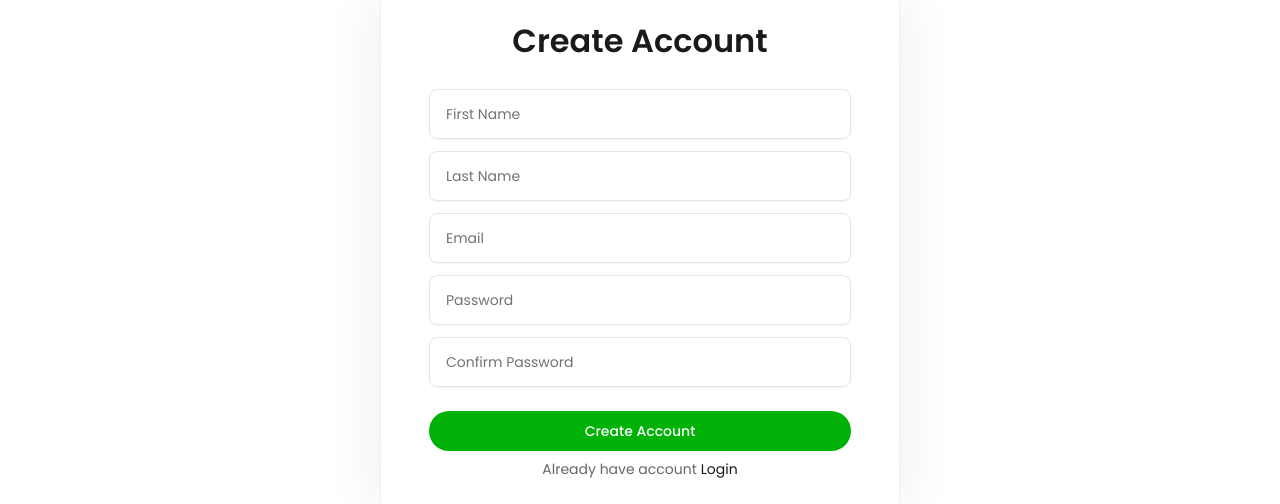
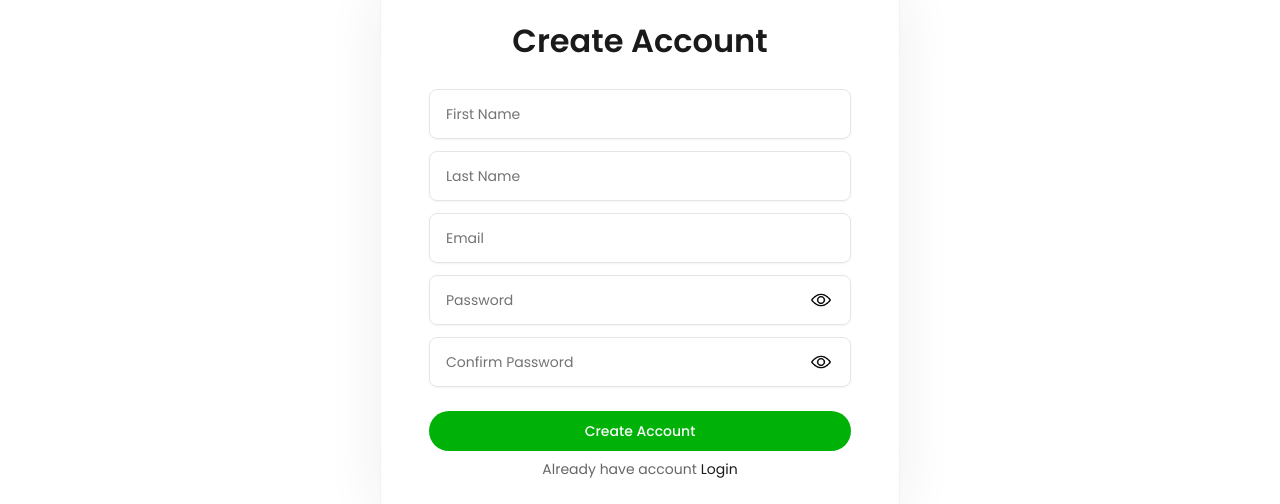
Before and after one commit to luisSalazar8/corn-store, a React (Vite) app in the folder frontend/: page /register in a window 1280 px wide. Shown: the part 256-760 px from the top of the page. Built offline with nearby package versions, Linux system fonts and the light colour scheme; no server answers.

Commit message:
feat: register form

```diff
--- a/frontend/package.json
+++ b/frontend/package.json
@@ -14,6 +14,7 @@
     "@radix-ui/react-slot": "^1.2.3",
     "@tailwindcss/vite": "^4.1.10",
     "@tanstack/react-query": "^5.81.2",
+    "axios": "^1.10.0",
     "class-variance-authority": "^0.7.1",
     "clsx": "^2.1.1",
     "firebase": "^11.9.1",
--- a/frontend/src/components/formComponents/Controlled.tsx
+++ b/frontend/src/components/formComponents/Controlled.tsx
@@ -31,7 +31,7 @@ const Controlled = ({ name, input, rules }: ControlledProps) => {
         rules={rules}
       />
       {errors[name] && (
-        <span className="text-red-500 text-sm">
+        <span className="text-red-500 text-sm font-semibold ml-1">
           {errors[name]?.message as string}
         </span>
       )}
--- /dev/null
+++ b/frontend/src/const/Api.ts
@@ -0,0 +1 @@
+export const API_LINK = import.meta.env.VITE_BACKEND_API;
--- a/frontend/src/pages/Register.tsx
+++ b/frontend/src/pages/Register.tsx
@@ -1,55 +1,128 @@
+import Controlled from "@/components/formComponents/Controlled";
+import LoadingButton from "@/components/formComponents/LoadingButton";
+import PasswordInput from "@/components/formComponents/PasswordInput";
 import StyledCard from "@/components/styledComponents/StyledCard";
 import StyledInput from "@/components/styledComponents/StyledInput";
-import SuccessButton from "@/components/styledComponents/SuccessButton";
 import { CardContent, CardFooter, CardTitle } from "@/components/ui/card";
-import { Link } from "react-router";
+import { SignUp } from "@/services/Auth";
+import { useMutation } from "@tanstack/react-query";
+import { FormProvider, useForm } from "react-hook-form";
+import { Link, useNavigate } from "react-router";
+import { toast } from "sonner";
+
+interface RegisterForm {
+  firstname: string;
+  lastname: string;
+  email: string;
+  password: string;
+  confPassword: string;
+}
 
 const Register = () => {
+  const methods = useForm<RegisterForm>();
+  const { handleSubmit } = methods;
+  const navigate = useNavigate();
+
+  const { mutate, isPending } = useMutation({
+    mutationFn: (data: RegisterForm) => {
+      const { firstname, lastname, email, password } = data;
+      return SignUp({ firstname, lastname, email, password });
+    },
+    onError: () => {
+      toast.error("Sign Up Failed", {
+        description: "An error ocurred, please try again latter!",
+      });
+    },
+    onSuccess: () => {
+      toast.success("Sign Up Success", {
+        description: "Please log in.",
+      });
+      navigate("/login");
+    },
+  });
+
+  const onSubmit = (data: RegisterForm) => {
+    mutate(data);
+  };
+
   return (
     <div className="my-20">
+      <form onSubmit={handleSubmit(onSubmit)}>
         <div className="max-w-[520px] mx-auto">
           <StyledCard>
             <CardTitle className="mx-auto text-3.5xl font-semibold text-gray-footer">
               Create Account
             </CardTitle>
             <CardContent>
-            <form>
+              <FormProvider {...methods}>
                 <div className="flex flex-col gap-3">
+                  <Controlled
+                    name="firstname"
+                    input={
                       <StyledInput
                         id="firstname"
                         type="text"
                         placeholder="First Name"
-                  required
                       />
+                    }
+                    rules={{ required: true }}
+                  />
+                  <Controlled
+                    name="lastname"
+                    input={
                       <StyledInput
                         id="lastname"
                         type="text"
                         placeholder="Last Name"
-                  required
                       />
+                    }
+                    rules={{ required: true }}
+                  />
+                  <Controlled
+                    name="email"
+                    input={
                       <StyledInput
                         id="email"
                         type="email"
                         placeholder="Email"
-                  required
                       />
-                <StyledInput
+                    }
+                    rules={{ required: true }}
+                  />
+                  <Controlled
+                    name="password"
+                    input={
+                      <PasswordInput
                         id="password"
                         type="password"
                         placeholder="Password"
-                  required
                       />
-                <StyledInput
+                    }
+                    rules={{ required: true }}
+                  />
+                  <Controlled
+                    name="confPass"
+                    input={
+                      <PasswordInput
                         id="confPass"
                         type="password"
                         placeholder="Confirm Password"
-                  required
+                      />
+                    }
+                    rules={{
+                      required: true,
+                      validate: (value, form) => {
+                        return value === form.password || 'Passwords do not match';
+                      },
+                    }}
                   />
                 </div>
-            </form>
+              </FormProvider>
             </CardContent>
             <CardFooter className="flex-col gap-2">
-            <SuccessButton type="submit">Create Account</SuccessButton>
+              <LoadingButton isLoading={isPending}>
+                Create Account
+              </LoadingButton>
               <div className="text-gray-link text-sm">
                 Already have account
                 <span className="text-gray-footer ml-1 text-sm">
@@ -64,6 +137,7 @@ const Register = () => {
             </CardFooter>
           </StyledCard>
         </div>
+      </form>
     </div>
   );
 };
--- a/frontend/src/services/Auth.ts
+++ b/frontend/src/services/Auth.ts
@@ -1,5 +1,7 @@
 import { auth } from "@/config/firebase";
 import { signInWithEmailAndPassword, signOut } from "firebase/auth";
+import axios from "axios";
+import { API_LINK } from "@/const/Api";
 
 export const LogIn = (email: string, password: string) => {
   return signInWithEmailAndPassword(auth, email, password);
@@ -8,3 +10,16 @@ export const LogIn = (email: string, password: string) => {
 export const LogOut = () => {
   return signOut(auth);
 };
+
+export const SignUp = async (fields: {
+  firstname: string;
+  lastname: string;
+  email: string;
+  password: string;
+}) => {
+  const response = await axios.post(`${API_LINK}user`, fields, {
+    headers: { "Content-Type": "application/json" },
+  });
+
+  return response.data;
+};
```
Also changed, not shown: 1 other file (tests, documents, lock files or other folders). Lines whose indentation alone changed are shown as unchanged.
